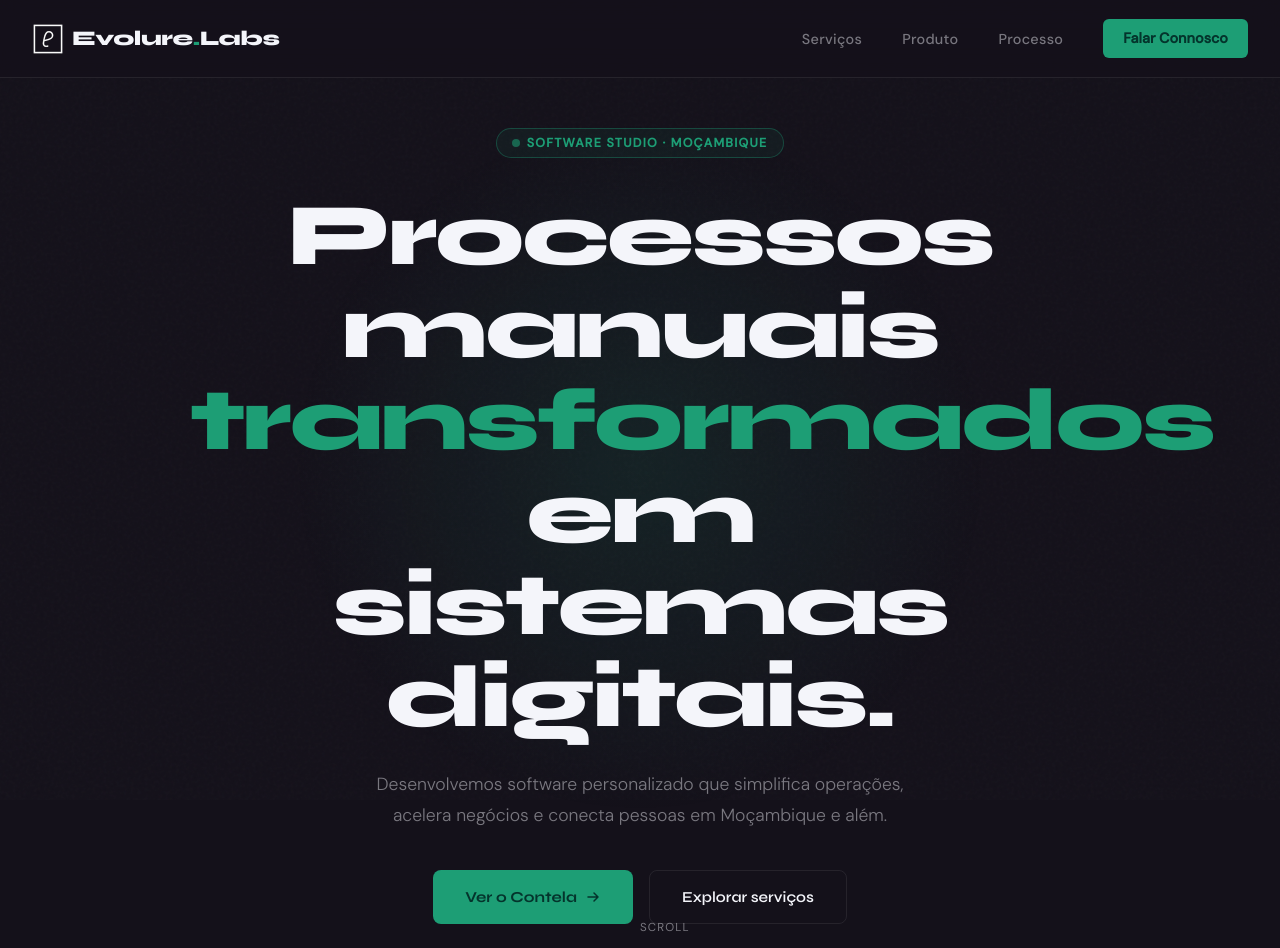
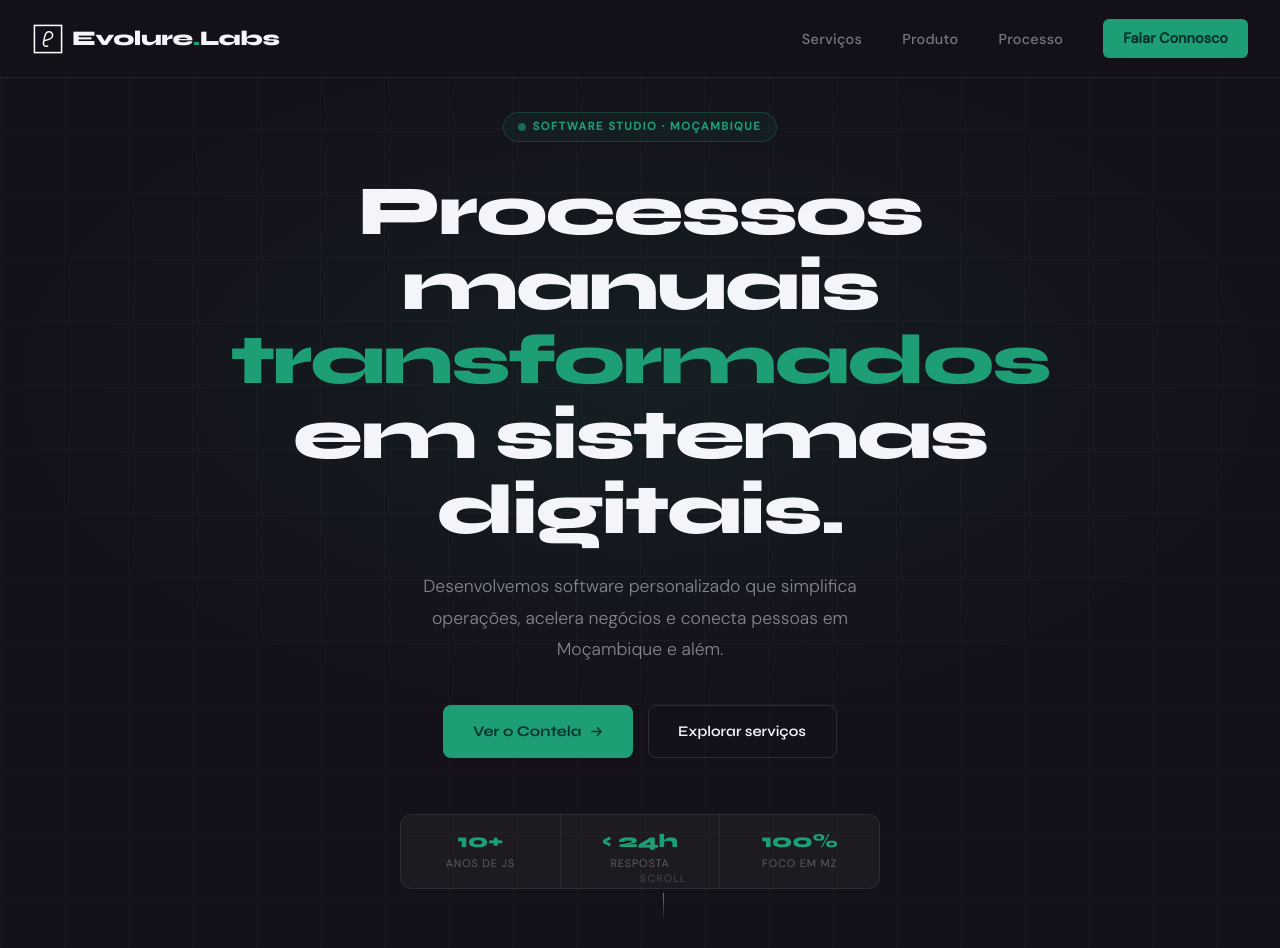
Before and after one commit to ArcidesFerrao/evolurelabs, a Next.js app: page / in a window 1280 px wide. Shown: the top 948 px of the page. Built offline with nearby package versions, Linux system fonts and the light colour scheme.

Commit message:
new hero

```diff
--- a/app/components/Hero.tsx
+++ b/app/components/Hero.tsx
@@ -1,3 +1,219 @@
+// "use client";
+
+// export default function Hero() {
+//   return (
+//     <header
+//       style={{
+//         minHeight: "100vh",
+//         display: "flex",
+//         flexDirection: "column",
+//         alignItems: "center",
+//         justifyContent: "center",
+//         textAlign: "center",
+//         padding: "8rem 2rem 5rem",
+//         position: "relative",
+//       }}
+//     >
+//       {/* Glow */}
+//       <div
+//         style={{
+//           position: "absolute",
+//           width: 700,
+//           height: 700,
+//           borderRadius: "50%",
+//           background:
+//             "radial-gradient(circle, rgba(29,158,117,0.12) 0%, transparent 70%)",
+//           top: "50%",
+//           left: "50%",
+//           transform: "translate(-50%, -55%)",
+//           pointerEvents: "none",
+//         }}
+//       />
+
+//       {/* Tag */}
+//       <div
+//         className="animate-fadeup"
+//         style={{
+//           display: "inline-flex",
+//           alignItems: "center",
+//           gap: "0.5rem",
+//           background: "var(--accent-subtle)",
+//           border: "1px solid var(--border-accent)",
+//           color: "var(--accent)",
+//           fontSize: "0.78rem",
+//           fontWeight: 600,
+//           letterSpacing: "0.1em",
+//           lineHeight: 1,
+//           textTransform: "uppercase",
+//           padding: "0.5rem 1rem",
+//           borderRadius: 100,
+//           marginBottom: "2rem",
+//         }}
+//       >
+//         <span
+//           className="animate-pulse-dot"
+//           style={{
+//             width: 6,
+//             height: 6,
+//             borderRadius: "50%",
+//             background: "var(--accent)",
+//             display: "inline-block",
+//           }}
+//         />
+//         Software Studio · Moçambique
+//       </div>
+
+//       {/* Headline */}
+//       <h1
+//         className="animate-fadeup-1"
+//         style={{
+//           fontSize: "clamp(2rem, 7vw, 5.5rem)",
+//           fontWeight: 800,
+//           lineHeight: 1.05,
+//           letterSpacing: "-0.03em",
+//           maxWidth: 900,
+//         }}
+//       >
+//         Processos manuais
+//         <br />
+//         <span style={{ color: "var(--accent)" }}>transformados</span> em
+//         <br />
+//         sistemas digitais.
+//       </h1>
+
+//       {/* Sub */}
+//       <p
+//         className="animate-fadeup-2"
+//         style={{
+//           marginTop: "1.5rem",
+//           maxWidth: 560,
+//           color: "var(--muted)",
+//           fontSize: "1.1rem",
+//           fontWeight: 300,
+//           lineHeight: 1.75,
+//         }}
+//       >
+//         Desenvolvemos software personalizado que simplifica operações, acelera
+//         negócios e conecta pessoas em Moçambique e além.
+//       </p>
+
+//       {/* Actions */}
+//       <div
+//         className="animate-fadeup-3"
+//         style={{
+//           marginTop: "2.5rem",
+//           display: "flex",
+//           gap: "1rem",
+//           justifyContent: "center",
+//           flexWrap: "wrap",
+//         }}
+//       >
+//         <a
+//           href="https://contela.evolurelabs.com"
+//           target="_blank"
+//           rel="noopener noreferrer"
+//           style={{
+//             background: "var(--accent)",
+//             color: "#04342c",
+//             fontFamily: "var(--font-display)",
+//             fontWeight: 700,
+//             fontSize: "0.95rem",
+//             padding: "0.85rem 2rem",
+//             borderRadius: 8,
+//             textDecoration: "none",
+//             display: "inline-flex",
+//             alignItems: "center",
+//             gap: "0.5rem",
+//             transition: "background 0.2s, transform 0.15s, box-shadow 0.2s",
+//           }}
+//           onMouseEnter={(e) => {
+//             const el = e.currentTarget;
+//             el.style.background = "#23c48e";
+//             el.style.transform = "translateY(-2px)";
+//             el.style.boxShadow = "0 8px 32px rgba(29,158,117,0.35)";
+//           }}
+//           onMouseLeave={(e) => {
+//             const el = e.currentTarget;
+//             el.style.background = "var(--accent)";
+//             el.style.transform = "translateY(0)";
+//             el.style.boxShadow = "none";
+//           }}
+//         >
+//           Ver o Contela
+//           <svg width="16" height="16" viewBox="0 0 16 16" fill="none">
+//             <path
+//               d="M3 8h10M9 4l4 4-4 4"
+//               stroke="currentColor"
+//               strokeWidth="1.5"
+//               strokeLinecap="round"
+//               strokeLinejoin="round"
+//             />
+//           </svg>
+//         </a>
+//         <a
+//           href="#servicos"
+//           style={{
+//             background: "transparent",
+//             color: "var(--foreground)",
+//             fontFamily: "var(--font-display)",
+//             fontWeight: 600,
+//             fontSize: "0.95rem",
+//             padding: "0.85rem 2rem",
+//             borderRadius: 8,
+//             textDecoration: "none",
+//             border: "1px solid var(--border)",
+//             display: "inline-flex",
+//             alignItems: "center",
+//             gap: "0.5rem",
+//             transition: "border-color 0.2s, background 0.2s",
+//           }}
+//           onMouseEnter={(e) => {
+//             const el = e.currentTarget;
+//             el.style.borderColor = "rgba(244,245,250,0.25)";
+//             el.style.background = "var(--dash-bg)";
+//           }}
+//           onMouseLeave={(e) => {
+//             const el = e.currentTarget;
+//             el.style.borderColor = "var(--border)";
+//             el.style.background = "transparent";
+//           }}
+//         >
+//           Explorar serviços
+//         </a>
+//       </div>
+
+//       {/* Scroll hint */}
+//       <div
+//         className="animate-fadeup-slow"
+//         style={{
+//           position: "absolute",
+//           bottom: "1.5rem",
+//           left: "50%",
+//           transform: "translateX(-50%)",
+//           display: "flex",
+//           flexDirection: "column",
+//           alignItems: "center",
+//           gap: "0.4rem",
+//           color: "var(--muted)",
+//           fontSize: "0.72rem",
+//           letterSpacing: "0.1em",
+//           textTransform: "uppercase",
+//         }}
+//       >
+//         <span>Scroll</span>
+//         <div
+//           className="animate-scroll-pulse"
+//           style={{
+//             width: 1,
+//             height: 36,
+//             background:
+//               "linear-gradient(to bottom, var(--accent), transparent)",
+//           }}
+//         />
+//       </div>
+//     </header>
+//   );
+// }
 "use client";
 
 export default function Hero() {
@@ -10,42 +226,61 @@ export default function Hero() {
         alignItems: "center",
         justifyContent: "center",
         textAlign: "center",
-        padding: "8rem 2rem 5rem",
+        padding: "7rem 1.5rem 4rem",
         position: "relative",
+        overflow: "hidden",
+        background: "var(--background)",
       }}
     >
+      {/* Grid background */}
+      <div
+        style={{
+          position: "absolute",
+          inset: 0,
+          zIndex: 0,
+          backgroundImage:
+            "linear-gradient(rgba(244,245,250,0.025) 1px, transparent 1px), linear-gradient(90deg, rgba(244,245,250,0.025) 1px, transparent 1px)",
+          backgroundSize: "64px 64px",
+          pointerEvents: "none",
+        }}
+      />
+
       {/* Glow */}
       <div
         style={{
           position: "absolute",
-          width: 700,
-          height: 700,
-          borderRadius: "50%",
+          inset: 0,
+          zIndex: 0,
           background:
-            "radial-gradient(circle, rgba(29,158,117,0.12) 0%, transparent 70%)",
-          top: "50%",
-          left: "50%",
-          transform: "translate(-50%, -55%)",
+            "radial-gradient(ellipse 70% 50% at 50% 40%, rgba(29,158,117,0.1) 0%, transparent 70%)",
           pointerEvents: "none",
         }}
       />
 
-      {/* Tag */}
+      {/* Content */}
+      <div
+        style={{
+          position: "relative",
+          zIndex: 1,
+          maxWidth: 820,
+          width: "100%",
+        }}
+      >
+        {/* Badge */}
         <div
           className="animate-fadeup"
           style={{
             display: "inline-flex",
             alignItems: "center",
             gap: "0.5rem",
-          background: "var(--accent-subtle)",
-          border: "1px solid var(--border-accent)",
+            background: "rgba(29,158,117,0.08)",
+            border: "1px solid rgba(29,158,117,0.28)",
             color: "var(--accent)",
-          fontSize: "0.78rem",
-          fontWeight: 600,
-          letterSpacing: "0.1em",
-          lineHeight: 1,
+            fontSize: "0.7rem",
+            fontWeight: 700,
+            letterSpacing: "0.14em",
             textTransform: "uppercase",
-          padding: "0.5rem 1rem",
+            padding: "0.32rem 0.9rem",
             borderRadius: 100,
             marginBottom: "2rem",
           }}
@@ -63,21 +298,19 @@ export default function Hero() {
           Software Studio · Moçambique
         </div>
 
-      {/* Headline */}
+        {/* H1 — controlled size, max 2 lines on mobile */}
         <h1
           className="animate-fadeup-1"
           style={{
-          fontSize: "clamp(2rem, 7vw, 5.5rem)",
+            fontSize: "clamp(2.4rem, 5.5vw, 5rem)",
             fontWeight: 800,
-          lineHeight: 1.05,
+            lineHeight: 1.06,
             letterSpacing: "-0.03em",
-          maxWidth: 900,
+            margin: "0 auto",
           }}
         >
-        Processos manuais
-        <br />
+          Processos manuais{" "}
           <span style={{ color: "var(--accent)" }}>transformados</span> em
-        <br />
           sistemas digitais.
         </h1>
 
@@ -86,65 +319,63 @@ export default function Hero() {
           className="animate-fadeup-2"
           style={{
             marginTop: "1.5rem",
-          maxWidth: 560,
-          color: "var(--muted)",
-          fontSize: "1.1rem",
+            color: "rgba(244,245,250,0.5)",
+            fontSize: "clamp(0.95rem, 2vw, 1.1rem)",
             fontWeight: 300,
-          lineHeight: 1.75,
+            lineHeight: 1.78,
+            maxWidth: 520,
+            margin: "1.5rem auto 0",
           }}
         >
           Desenvolvemos software personalizado que simplifica operações, acelera
           negócios e conecta pessoas em Moçambique e além.
         </p>
 
-      {/* Actions */}
+        {/* CTAs */}
         <div
           className="animate-fadeup-3"
           style={{
             marginTop: "2.5rem",
             display: "flex",
-          gap: "1rem",
+            gap: "0.9rem",
             justifyContent: "center",
             flexWrap: "wrap",
           }}
         >
           <a
-          href="https://contela.evolurelabs.com"
-          target="_blank"
-          rel="noopener noreferrer"
+            href="#produto"
             style={{
               background: "var(--accent)",
               color: "#04342c",
               fontFamily: "var(--font-display)",
               fontWeight: 700,
-            fontSize: "0.95rem",
-            padding: "0.85rem 2rem",
+              fontSize: "0.92rem",
+              padding: "0.85rem 1.85rem",
               borderRadius: 8,
               textDecoration: "none",
               display: "inline-flex",
               alignItems: "center",
-            gap: "0.5rem",
-            transition: "background 0.2s, transform 0.15s, box-shadow 0.2s",
+              gap: "0.45rem",
+              transition: "all 0.2s",
             }}
             onMouseEnter={(e) => {
-            const el = e.currentTarget;
-            el.style.background = "#23c48e";
-            el.style.transform = "translateY(-2px)";
-            el.style.boxShadow = "0 8px 32px rgba(29,158,117,0.35)";
+              e.currentTarget.style.background = "#22c48d";
+              e.currentTarget.style.transform = "translateY(-2px)";
+              e.currentTarget.style.boxShadow =
+                "0 8px 28px rgba(29,158,117,0.32)";
             }}
             onMouseLeave={(e) => {
-            const el = e.currentTarget;
-            el.style.background = "var(--accent)";
-            el.style.transform = "translateY(0)";
-            el.style.boxShadow = "none";
+              e.currentTarget.style.background = "var(--accent)";
+              e.currentTarget.style.transform = "";
+              e.currentTarget.style.boxShadow = "";
             }}
           >
             Ver o Contela
-          <svg width="16" height="16" viewBox="0 0 16 16" fill="none">
+            <svg width="15" height="15" viewBox="0 0 16 16" fill="none">
               <path
                 d="M3 8h10M9 4l4 4-4 4"
                 stroke="currentColor"
-              strokeWidth="1.5"
+                strokeWidth="1.6"
                 strokeLinecap="round"
                 strokeLinejoin="round"
               />
@@ -157,29 +388,85 @@ export default function Hero() {
               color: "var(--foreground)",
               fontFamily: "var(--font-display)",
               fontWeight: 600,
-            fontSize: "0.95rem",
-            padding: "0.85rem 2rem",
+              fontSize: "0.92rem",
+              padding: "0.85rem 1.85rem",
               borderRadius: 8,
               textDecoration: "none",
-            border: "1px solid var(--border)",
+              border: "1px solid rgba(244,245,250,0.12)",
               display: "inline-flex",
               alignItems: "center",
-            gap: "0.5rem",
-            transition: "border-color 0.2s, background 0.2s",
+              gap: "0.45rem",
+              transition: "all 0.2s",
             }}
             onMouseEnter={(e) => {
-            const el = e.currentTarget;
-            el.style.borderColor = "rgba(244,245,250,0.25)";
-            el.style.background = "var(--dash-bg)";
+              e.currentTarget.style.borderColor = "rgba(244,245,250,0.28)";
+              e.currentTarget.style.background = "rgba(244,245,250,0.04)";
             }}
             onMouseLeave={(e) => {
-            const el = e.currentTarget;
-            el.style.borderColor = "var(--border)";
-            el.style.background = "transparent";
+              e.currentTarget.style.borderColor = "rgba(244,245,250,0.12)";
+              e.currentTarget.style.background = "transparent";
             }}
           >
             Explorar serviços
           </a>
+        </div>
+
+        {/* Social proof strip */}
+        <div
+          className="animate-fadeup-3"
+          style={{
+            marginTop: "3.5rem",
+            display: "flex",
+            justifyContent: "center",
+            gap: "0px",
+            background: "rgba(244,245,250,0.04)",
+            border: "1px solid rgba(244,245,250,0.08)",
+            borderRadius: 12,
+            overflow: "hidden",
+            maxWidth: 480,
+            margin: "3.5rem auto 0",
+          }}
+        >
+          {[
+            { val: "10+", label: "Anos de JS" },
+            { val: "< 24h", label: "Resposta" },
+            { val: "100%", label: "Foco em MZ" },
+          ].map((s, i) => (
+            <div
+              key={i}
+              style={{
+                flex: 1,
+                padding: "1rem 0.75rem",
+                textAlign: "center",
+                borderRight:
+                  i < 2 ? "1px solid rgba(244,245,250,0.07)" : "none",
+              }}
+            >
+              <div
+                style={{
+                  fontFamily: "var(--font-display)",
+                  fontWeight: 800,
+                  fontSize: "1.2rem",
+                  color: "var(--accent)",
+                  lineHeight: 1,
+                }}
+              >
+                {s.val}
+              </div>
+              <div
+                style={{
+                  color: "rgba(244,245,250,0.3)",
+                  fontSize: "0.68rem",
+                  marginTop: "0.28rem",
+                  letterSpacing: "0.08em",
+                  textTransform: "uppercase",
+                }}
+              >
+                {s.label}
+              </div>
+            </div>
+          ))}
+        </div>
       </div>
 
       {/* Scroll hint */}
@@ -187,25 +474,25 @@ export default function Hero() {
         className="animate-fadeup-slow"
         style={{
           position: "absolute",
-          bottom: "1.5rem",
+          bottom: "2rem",
           left: "50%",
           transform: "translateX(-50%)",
           display: "flex",
           flexDirection: "column",
           alignItems: "center",
-          gap: "0.4rem",
-          color: "var(--muted)",
-          fontSize: "0.72rem",
-          letterSpacing: "0.1em",
+          gap: "0.35rem",
+          color: "rgba(244,245,250,0.2)",
+          fontSize: "0.66rem",
+          letterSpacing: "0.12em",
           textTransform: "uppercase",
+          zIndex: 1,
         }}
       >
         <span>Scroll</span>
         <div
-          className="animate-scroll-pulse"
           style={{
             width: 1,
-            height: 36,
+            height: 28,
             background:
               "linear-gradient(to bottom, var(--accent), transparent)",
           }}
--- a/app/globals.css
+++ b/app/globals.css
@@ -2,9 +2,9 @@
 
 :root {
   --background: #14111a;
-  --admin-card: #15151aea;
+  --admin-card: rgba(21, 21, 26, 0.9);
   --foreground: #f4f5fa;
-  --dash-bg: #4e475f70;
+  --dash-bg: rgba(78, 71, 95, 0.44);
   --accent: #1d9e75;
   --accent-dim: #0f6e56;
   --accent-glow: rgba(29, 158, 117, 0.18);
```
Lines whose indentation alone changed are shown as unchanged.
